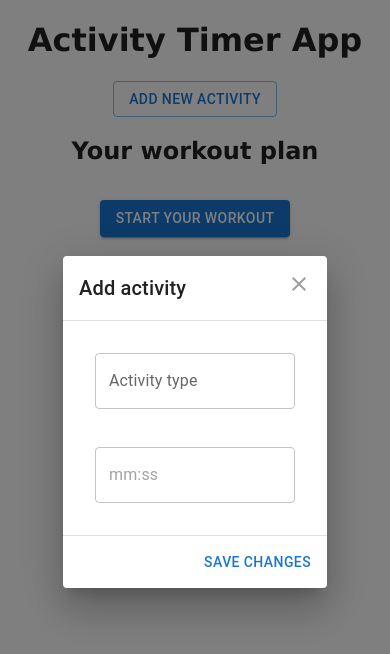
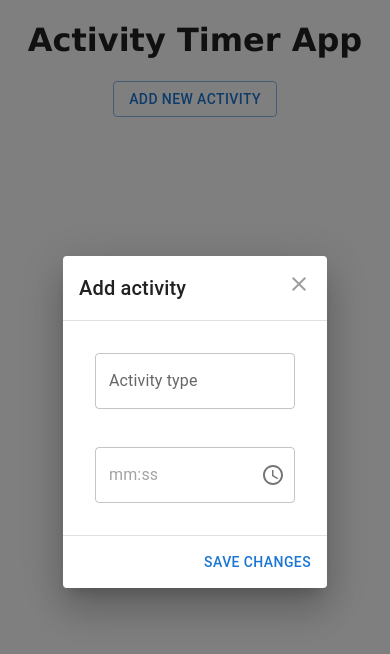
Before and after one commit to rozarioch/intervals-application, a React (Create React App) app: page / in a window 390 px wide. Both pictures are taken after a click on the button "ADD NEW ACTIVITY". Shown: the top 654 px of the page. Built offline with nearby package versions, Linux system fonts and the light colour scheme.

Commit message:
fix mobile timepicker and remove list if it is empty

```diff
--- a/src/App.js
+++ b/src/App.js
@@ -18,7 +18,7 @@ function App() {
     <div className={styles.root}>
       <h1>Activity Timer App</h1>
       <ActivityForm onAddItem={onAddItem} />
-      <ActivityList list={activityList} />
+      {activityList.length !== 0 && <ActivityList list={activityList} />}
     </div>
   );
 }
--- a/src/components/ActivityForm/ActivityForm.jsx
+++ b/src/components/ActivityForm/ActivityForm.jsx
@@ -12,6 +12,7 @@ import TextField from "@mui/material/TextField";
 import Box from "@mui/material/Box";
 import { LocalizationProvider } from "@mui/x-date-pickers/LocalizationProvider";
 import { TimePicker } from "@mui/x-date-pickers/TimePicker";
+import { DesktopTimePicker } from "@mui/x-date-pickers/DesktopTimePicker";
 import { AdapterDayjs } from "@mui/x-date-pickers/AdapterDayjs";
 import { styled } from "@mui/material/styles";
 import Dialog from "@mui/material/Dialog";
@@ -101,7 +102,7 @@ const ActivityForm = ({ onAddItem }) => {
             />
 
             <LocalizationProvider dateAdapter={AdapterDayjs}>
-              <TimePicker
+              <DesktopTimePicker
                 views={["minutes", "seconds"]}
                 format="mm:ss"
                 onChange={(value) => setTimeValue(value)}
```
